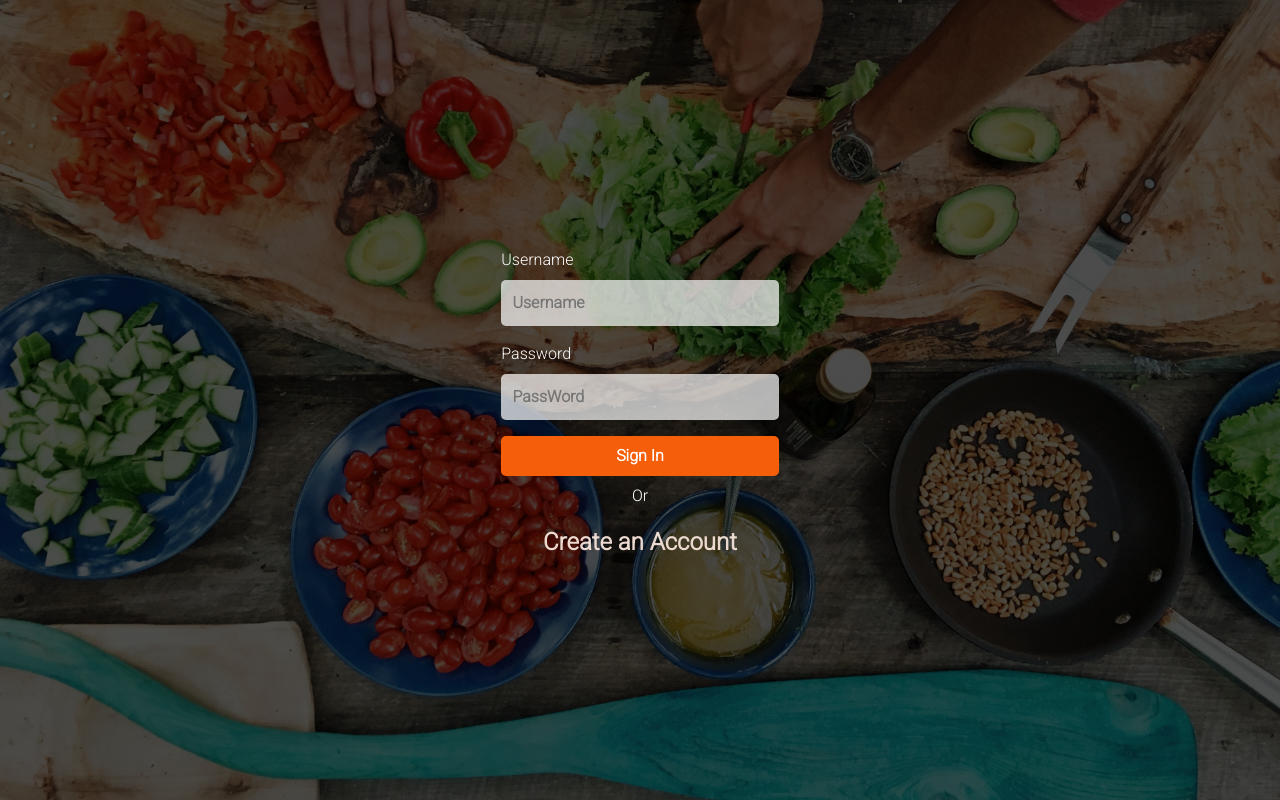
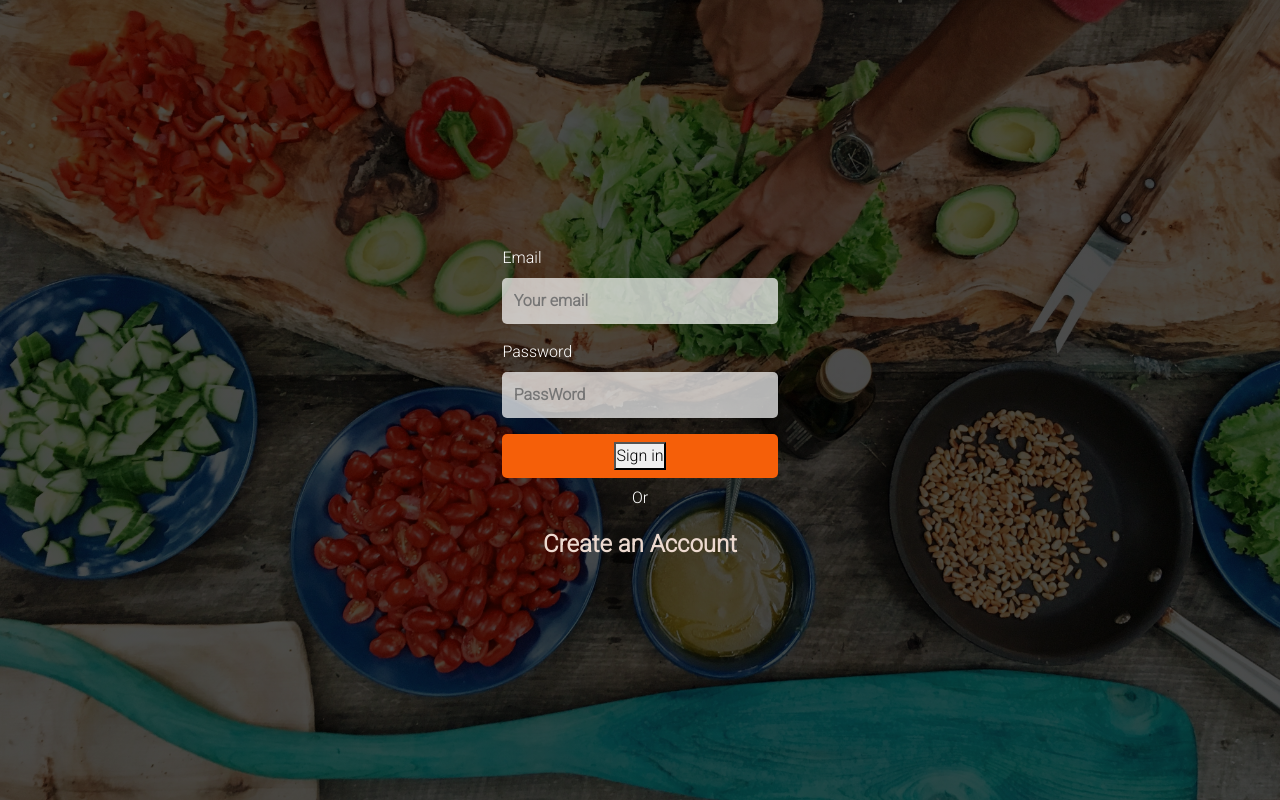
Before and after one commit to sherluck08/food-delivery-app, a Django app: page /account/login/ in a window 1280 px wide. Shown: the part 62-862 px from the top of the page. Run offline with Django 4.2, Linux system fonts and the light colour scheme; some libraries are stand-ins or nearby versions.

Commit message:
user can login and sign up now

```diff
--- a/account/forms.py
+++ b/account/forms.py
@@ -8,6 +8,12 @@ class SignUpForm(UserCreationForm):
         model = CustomUser
         fields = ("email", "phone_no", "first_name", "last_name", "password1", "password2")
 
+    def clean_email(self):
+        email = self.cleaned_data.get("email")
+        if CustomUser.objects.filter(email=email).exists():
+            raise forms.ValidationError("This email is already used")
+        return email
+
 
 class LoginForm(forms.Form):
     email = forms.EmailField(label="Email")
--- a/account/models.py
+++ b/account/models.py
@@ -16,9 +16,3 @@ class CustomUser(AbstractUser):
 
     def __str__(self):
         return f"{self.email}"
-
-    def clean_email(self):
-        email = self.cleaned_data.get("email")
-        if CustomUser.objects.filter(email=email).exists():
-            raise forms.ValidationError("This email is already used")
-        return email
--- a/account/templates/account/login.html
+++ b/account/templates/account/login.html
@@ -1,20 +1,20 @@
 {% extends 'base.html' %}
-{% load 'widget_tweaks' %}
+{% load widget_tweaks %}
 
 {% block title %} Login {% endblock title %}
 {% block content %}
 <div class="signin_header">
   <div class="signin_details">
-    <form action="">
+    <form action="" method="POST">
+    {% csrf_token %}
       <div class="user">
-        <label for="">Username</label>
-        <input type="text" placeholder="Username" required name="Username" />
+        <label for="">Email</label>
+        <input type="email" placeholder="Your email" required name="email" />
       </div>
       <div class="user">
         <label for="">Password</label>
         <input
           type="password"
-          name=""
           required
           name="password"
           id=""
@@ -22,7 +22,7 @@
         />
       </div>
       <div class="signin_btn">
-        <a href="menues.html">Sign In</a>
+        <button type="submit">Sign in</button>
       </div>
       <div class="create_account">
         <p class="text-sm">Or</p>
--- a/account/views.py
+++ b/account/views.py
@@ -1,10 +1,21 @@
 from django.shortcuts import render, redirect
 from .forms import LoginForm, SignUpForm
+from django.contrib.auth import authenticate, login
 
 
 def login_view(request):
-    form = LoginForm()
-    return render(request, "account/login.html", {"form": form})
+    if request.method == "POST":
+        email = request.POST["email"]
+        password = request.POST["password"]
+        print(email)
+        print(password)
+        user = authenticate(request, email=email, password=password)
+        if user is not None:
+            login(request, user)
+            print("User is successfully logged in")
+            return redirect("account-login")
+
+    return render(request, "account/login.html")
 
 
 def register(request):
```
Also changed, not shown: db.sqlite3.
